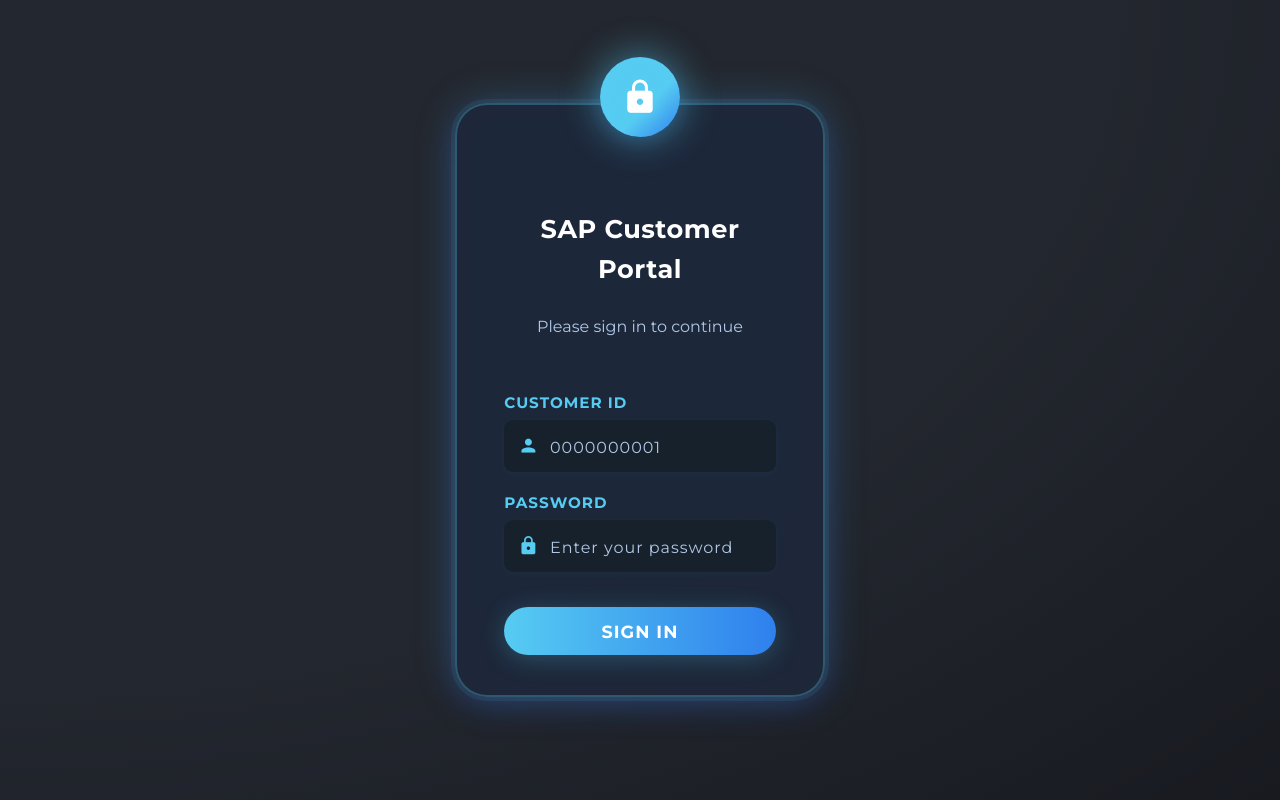
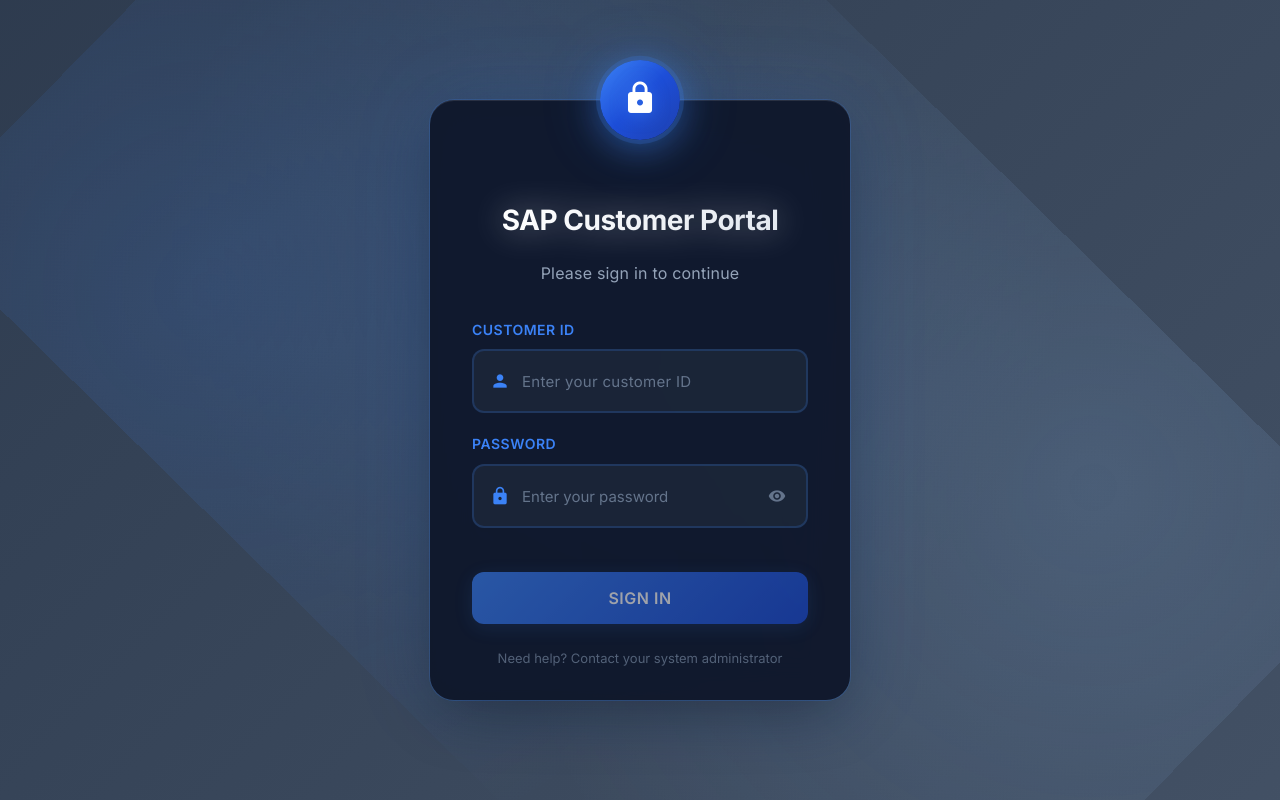
Before and after one commit to muniharikrishnan/sap_portals, an Angular app in the folder portal projects 901548/sap portal frontend/angular-portals/angular-portals48/: page / in a window 1280 px wide. Both pictures are taken after a click on the element "Customer". Built offline with nearby package versions, Linux system fonts and the light colour scheme.

Commit message:
cus-login css updated

```diff
--- a/portal projects 901548/sap portal frontend/angular-portals/angular-portals48/package.json
+++ b/portal projects 901548/sap portal frontend/angular-portals/angular-portals48/package.json
@@ -24,7 +24,9 @@
     "@angular/router": "^19.1.0",
     "@angular/ssr": "^19.1.6",
     "@fortawesome/fontawesome-free": "^6.7.2",
+    "chart.js": "^4.5.0",
     "express": "^4.18.2",
+    "ng2-charts": "^8.0.0",
     "rxjs": "~7.8.0",
     "tslib": "^2.3.0",
     "zone.js": "~0.15.0"
--- a/portal projects 901548/sap portal frontend/angular-portals/angular-portals48/src/app/customer-portal/cus-login/cus-login.component.css
+++ b/portal projects 901548/sap portal frontend/angular-portals/angular-portals48/src/app/customer-portal/cus-login/cus-login.component.css
@@ -1,106 +1,282 @@
-@import url('https://fonts.googleapis.com/css?family=Montserrat:700,400&display=swap');
+
+@import url('https://fonts.googleapis.com/css2?family=Inter:wght@300;400;500;600;700&display=swap');
 @import url('https://fonts.googleapis.com/icon?family=Material+Icons');
+
+* {
+  box-sizing: border-box;
+}
 
 .login-bg {
   min-height: 100vh;
   width: 100vw;
-  background: radial-gradient(ellipse at top left, #23272f 60%, #181a20 100%);
+  background: linear-gradient(135deg, #0f172a 0%, #1e293b 25%, #334155 50%, #475569 75%, #64748b 100%);
+  background-size: 400% 400%;
+  animation: gradientShift 15s ease infinite;
   display: flex;
   align-items: center;
   justify-content: center;
+  position: relative;
+  overflow: hidden;
+}
+
+.login-bg::before {
+  content: '';
+  position: absolute;
+  top: 0;
+  left: 0;
+  right: 0;
+  bottom: 0;
+  background:
+    radial-gradient(circle at 20% 80%, rgba(59, 130, 246, 0.15) 0%, transparent 50%),
+    radial-gradient(circle at 80% 20%, rgba(147, 197, 253, 0.15) 0%, transparent 50%),
+    radial-gradient(circle at 40% 40%, rgba(96, 165, 250, 0.1) 0%, transparent 50%);
+  animation: floatingOrbs 20s ease-in-out infinite;
+}
+
+@keyframes gradientShift {
+  0%, 100% { background-position: 0% 50%; }
+  50% { background-position: 100% 50%; }
+}
+
+@keyframes floatingOrbs {
+  0%, 100% { transform: translate(0, 0) rotate(0deg); }
+  33% { transform: translate(30px, -30px) rotate(120deg); }
+  66% { transform: translate(-20px, 20px) rotate(240deg); }
 }
 
 .login-card {
-  background: rgba(30, 41, 59, 0.85);
-  border-radius: 2rem;
-  box-shadow: 0 0 40px 0 rgba(86, 204, 242, 0.25), 0 8px 32px 0 rgba(31, 38, 135, 0.37);
-  border: 2px solid rgba(86, 204, 242, 0.3);
-  backdrop-filter: blur(16px) saturate(180%);
-  -webkit-backdrop-filter: blur(16px) saturate(180%);
-  padding: 3.5rem 2.5rem 2.5rem 2.5rem;
-  max-width: 370px;
+  background: rgba(15, 23, 42, 0.95);
+  border-radius: 24px;
+  box-shadow:
+    0 0 0 1px rgba(59, 130, 246, 0.2),
+    0 20px 60px -12px rgba(0, 0, 0, 0.4),
+    0 0 80px rgba(59, 130, 246, 0.15),
+    inset 0 1px 0 rgba(255, 255, 255, 0.1);
+  backdrop-filter: blur(20px) saturate(180%);
+  -webkit-backdrop-filter: blur(20px) saturate(180%);
+  padding: 48px 32px 32px;
+  max-width: 420px;
   width: 100%;
   position: relative;
   display: flex;
   flex-direction: column;
   align-items: center;
+  transform: translateY(0);
+  transition: all 0.3s cubic-bezier(0.4, 0, 0.2, 1);
+  animation: cardSlideIn 0.8s cubic-bezier(0.4, 0, 0.2, 1);
+}
+
+.login-card:hover {
+  transform: translateY(-4px);
   box-shadow:
-    0 0 0 4px rgba(86, 204, 242, 0.08),
-    0 0 40px 0 rgba(86, 204, 242, 0.25),
-    0 8px 32px 0 rgba(31, 38, 135, 0.37);
+    0 0 0 1px rgba(59, 130, 246, 0.3),
+    0 32px 80px -12px rgba(0, 0, 0, 0.5),
+    0 0 100px rgba(59, 130, 246, 0.2),
+    inset 0 1px 0 rgba(255, 255, 255, 0.15);
+}
+
+@keyframes cardSlideIn {
+  0% {
+    opacity: 0;
+    transform: translateY(40px) scale(0.95);
+  }
+  100% {
+    opacity: 1;
+    transform: translateY(0) scale(1);
+  }
 }
 
 .icon-circle {
   position: absolute;
-  top: -48px;
+  top: -40px;
   left: 50%;
   transform: translateX(-50%);
-  background: linear-gradient(135deg, #56ccf2 60%, #2f80ed 100%);
+  background: linear-gradient(135deg, #3b82f6 0%, #1d4ed8 50%, #1e40af 100%);
   border-radius: 50%;
   width: 80px;
   height: 80px;
-  box-shadow: 0 0 32px 8px rgba(86, 204, 242, 0.35), 0 4px 16px 0 rgba(47, 128, 237, 0.15);
+  box-shadow:
+    0 0 0 4px rgba(59, 130, 246, 0.2),
+    0 8px 32px rgba(59, 130, 246, 0.4),
+    0 0 60px rgba(59, 130, 246, 0.3);
   display: flex;
   align-items: center;
   justify-content: center;
+  animation: iconPulse 3s ease-in-out infinite;
+  transition: all 0.3s ease;
+}
+
+.icon-circle:hover {
+  transform: translateX(-50%) scale(1.1);
+  box-shadow:
+    0 0 0 6px rgba(59, 130, 246, 0.3),
+    0 12px 40px rgba(59, 130, 246, 0.5),
+    0 0 80px rgba(59, 130, 246, 0.4);
+}
+
+@keyframes iconPulse {
+  0%, 100% {
+    box-shadow:
+      0 0 0 4px rgba(59, 130, 246, 0.2),
+      0 8px 32px rgba(59, 130, 246, 0.4),
+      0 0 60px rgba(59, 130, 246, 0.3);
+  }
+  50% {
+    box-shadow:
+      0 0 0 8px rgba(59, 130, 246, 0.3),
+      0 12px 40px rgba(59, 130, 246, 0.5),
+      0 0 80px rgba(59, 130, 246, 0.4);
+  }
 }
 
 .lock-icon {
-  color: #fff;
-  font-size: 38px;
-  filter: drop-shadow(0 0 8px #56ccf2);
+  color: #ffffff;
+  font-size: 36px;
+  filter: drop-shadow(0 2px 8px rgba(59, 130, 246, 0.5));
+  animation: iconFloat 2s ease-in-out infinite;
+}
+
+@keyframes iconFloat {
+  0%, 100% { transform: translateY(0); }
+  50% { transform: translateY(-2px); }
 }
 
 .portal-title {
-  font-family: 'Montserrat', sans-serif;
+  font-family: 'Inter', sans-serif;
   font-weight: 700;
-  font-size: 1.6rem;
-  color: #fff;
-  margin-top: 48px;
-  margin-bottom: 0.5rem;
+  font-size: 28px;
+  background: linear-gradient(135deg, #ffffff 0%, #e2e8f0 100%);
+  -webkit-background-clip: text;
+  -webkit-text-fill-color: transparent;
+  background-clip: text;
+  margin-top: 56px;
+  margin-bottom: 8px;
   text-align: center;
-  letter-spacing: 0.5px;
+  letter-spacing: -0.5px;
+  line-height: 1.2;
+  animation: titleGlow 2s ease-in-out infinite alternate;
+}
+
+@keyframes titleGlow {
+  0% { filter: drop-shadow(0 0 10px rgba(255, 255, 255, 0.3)); }
+  100% { filter: drop-shadow(0 0 20px rgba(255, 255, 255, 0.5)); }
 }
 
 .portal-subtitle {
-  color: #b2c7e6;
-  font-size: 1rem;
-  margin-bottom: 2rem;
+  color: #94a3b8;
+  font-size: 16px;
+  margin-bottom: 32px;
   text-align: center;
-  font-family: 'Montserrat', sans-serif;
+  font-family: 'Inter', sans-serif;
+  font-weight: 400;
+  letter-spacing: 0.2px;
+  opacity: 0;
+  animation: subtitleFadeIn 1s ease 0.3s forwards;
+}
+
+@keyframes subtitleFadeIn {
+  0% { opacity: 0; transform: translateY(10px); }
+  100% { opacity: 1; transform: translateY(0); }
+}
+
+.form-group {
+  margin-bottom: 16px;
+  width: 100%;
 }
 
 .input-label {
-  font-family: 'Montserrat', sans-serif;
-  font-size: 0.95rem;
-  font-weight: 700;
-  color: #56ccf2;
-  margin-bottom: 0.3rem;
-  margin-top: 1.2rem;
+  font-family: 'Inter', sans-serif;
+  font-size: 14px;
+  font-weight: 600;
+  color: #3b82f6;
+  margin-bottom: 8px;
+  margin-top: 20px;
   display: block;
-  letter-spacing: 1px;
+  letter-spacing: 0.5px;
+  text-transform: uppercase;
+  transition: color 0.2s ease;
+}
+
+.form-group:first-of-type .input-label {
+  margin-top: 0;
 }
 
 .input-group {
   display: flex;
   align-items: center;
-  background: rgba(23, 32, 42, 0.85);
-  border-radius: 0.6rem;
-  box-shadow: 0 2px 8px 0 rgba(86, 204, 242, 0.04);
-  margin-bottom: 0.5rem;
-  padding: 0.2rem 0.8rem;
-  border: 1.5px solid transparent;
-  transition: border 0.2s;
+  background: rgba(30, 41, 59, 0.8);
+  border-radius: 12px;
+  margin-bottom: 8px;
+  padding: 4px 16px;
+  border: 2px solid rgba(59, 130, 246, 0.2);
+  transition: all 0.3s cubic-bezier(0.4, 0, 0.2, 1);
+  position: relative;
+  overflow: hidden;
+}
+
+.input-group::before {
+  content: '';
+  position: absolute;
+  top: 0;
+  left: -100%;
+  width: 100%;
+  height: 100%;
+  background: linear-gradient(90deg, transparent, rgba(59, 130, 246, 0.1), transparent);
+  transition: left 0.5s ease;
 }
 
 .input-group:focus-within {
-  border: 1.5px solid #56ccf2;
+  border-color: #3b82f6;
+  background: rgba(30, 41, 59, 0.9);
+  box-shadow:
+    0 0 0 4px rgba(59, 130, 246, 0.1),
+    0 8px 25px rgba(59, 130, 246, 0.15);
+  transform: translateY(-2px);
+}
+
+.input-group:focus-within::before {
+  left: 100%;
+}
+
+.input-group:focus-within .input-label {
+  color: #60a5fa;
 }
 
 .input-icon {
-  color: #56ccf2;
-  font-size: 1.3rem;
-  margin-right: 0.7rem;
+  color: #3b82f6;
+  font-size: 20px;
+  margin-right: 12px;
+  transition: all 0.3s ease;
+  flex-shrink: 0;
+}
+
+.input-group:focus-within .input-icon {
+  color: #60a5fa;
+  transform: scale(1.1);
+}
+
+.password-toggle {
+  background: none;
+  border: none;
+  color: #64748b;
+  cursor: pointer;
+  padding: 4px;
+  border-radius: 4px;
+  transition: all 0.2s ease;
+  display: flex;
+  align-items: center;
+  justify-content: center;
+  margin-left: 8px;
+  flex-shrink: 0;
+}
+
+.password-toggle:hover {
+  color: #3b82f6;
+  background: rgba(59, 130, 246, 0.1);
+}
+
+.password-toggle .material-icons {
+  font-size: 18px;
 }
 
 input[type="text"],
@@ -108,55 +284,287 @@ input[type="password"] {
   background: transparent;
   border: none;
   outline: none;
-  color: #eaf6fb;
-  font-size: 1.08rem;
-  font-family: 'Montserrat', sans-serif;
-  padding: 0.7rem 0;
+  color: #f8fafc;
+  font-size: 16px;
+  font-family: 'Inter', sans-serif;
+  font-weight: 400;
+  padding: 16px 0;
   width: 100%;
-  letter-spacing: 1px;
+  letter-spacing: 0.3px;
+  transition: all 0.2s ease;
 }
 
 input::placeholder {
-  color: #b2c7e6;
+  color: #64748b;
   opacity: 1;
-  font-size: 1rem;
+  font-size: 15px;
+  font-weight: 400;
+  transition: all 0.2s ease;
+}
+
+input:focus::placeholder {
+  color: #94a3b8;
+  transform: translateX(4px);
+}
+
+.input-error {
+  color: #ef4444;
+  font-size: 12px;
+  font-family: 'Inter', sans-serif;
+  font-weight: 500;
+  margin-top: 4px;
+  margin-left: 4px;
+  opacity: 0;
+  transform: translateY(-4px);
+  animation: errorSlideIn 0.3s ease forwards;
+}
+
+@keyframes errorSlideIn {
+  0% {
+    opacity: 0;
+    transform: translateY(-4px);
+  }
+  100% {
+    opacity: 1;
+    transform: translateY(0);
+  }
 }
 
 .sign-in-btn {
   width: 100%;
-  margin-top: 1.7rem;
-  padding: 0.85rem 0;
+  margin-top: 28px;
+  padding: 16px 0;
   border: none;
-  border-radius: 1.5rem;
-  font-family: 'Montserrat', sans-serif;
-  font-weight: 700;
-  font-size: 1.1rem;
-  color: #fff;
-  background: linear-gradient(to right, #56ccf2, #2f80ed);
-  box-shadow: 0 4px 24px 0 rgba(86, 204, 242, 0.25), 0 0 0 0 rgba(86, 204, 242, 0.0);
+  border-radius: 12px;
+  font-family: 'Inter', sans-serif;
+  font-weight: 600;
+  font-size: 16px;
+  color: #ffffff;
+  background: linear-gradient(135deg, #3b82f6 0%, #1d4ed8 50%, #1e40af 100%);
+  background-size: 200% 200%;
+  box-shadow:
+    0 4px 20px rgba(59, 130, 246, 0.4),
+    0 0 0 0 rgba(59, 130, 246, 0);
   cursor: pointer;
-  transition: box-shadow 0.2s, background 0.2s;
-  letter-spacing: 1px;
+  transition: all 0.3s cubic-bezier(0.4, 0, 0.2, 1);
+  letter-spacing: 0.5px;
+  text-transform: uppercase;
+  position: relative;
+  overflow: hidden;
+}
+
+.sign-in-btn::before {
+  content: '';
+  position: absolute;
+  top: 0;
+  left: -100%;
+  width: 100%;
+  height: 100%;
+  background: linear-gradient(90deg, transparent, rgba(255, 255, 255, 0.2), transparent);
+  transition: left 0.5s ease;
 }
 
 .sign-in-btn:hover,
 .sign-in-btn:focus {
-  box-shadow: 0 0 16px 4px #56ccf2, 0 4px 24px 0 rgba(86, 204, 242, 0.25);
-  background: linear-gradient(to right, #2f80ed, #56ccf2);
+  transform: translateY(-2px);
+  background-position: 100% 0;
+  box-shadow:
+    0 8px 30px rgba(59, 130, 246, 0.5),
+    0 0 0 4px rgba(59, 130, 246, 0.2);
 }
 
-@media (max-width: 500px) {
+.sign-in-btn:hover::before {
+  left: 100%;
+}
+
+.sign-in-btn:active {
+  transform: translateY(0);
+  transition: transform 0.1s ease;
+}
+
+.sign-in-btn:disabled {
+  opacity: 0.6;
+  cursor: not-allowed;
+  transform: none;
+  box-shadow: 0 4px 20px rgba(59, 130, 246, 0.2);
+}
+
+.sign-in-btn:disabled:hover {
+  transform: none;
+  box-shadow: 0 4px 20px rgba(59, 130, 246, 0.2);
+}
+
+.error-message {
+  color: #ef4444;
+  font-size: 14px;
+  font-family: 'Inter', sans-serif;
+  font-weight: 500;
+  margin-top: 16px;
+  text-align: center;
+  padding: 12px 16px;
+  background: rgba(239, 68, 68, 0.1);
+  border: 1px solid rgba(239, 68, 68, 0.3);
+  border-radius: 8px;
+  animation: errorShake 0.5s ease-in-out;
+  display: flex;
+  align-items: center;
+  justify-content: center;
+  gap: 8px;
+}
+
+.error-icon {
+  font-size: 18px;
+  flex-shrink: 0;
+}
+
+@keyframes errorShake {
+  0%, 100% { transform: translateX(0); }
+  25% { transform: translateX(-4px); }
+  75% { transform: translateX(4px); }
+}
+
+.login-footer {
+  margin-top: 24px;
+  text-align: center;
+  width: 100%;
+}
+
+.help-text {
+  color: #64748b;
+  font-size: 13px;
+  font-family: 'Inter', sans-serif;
+  font-weight: 400;
+  margin: 0;
+  opacity: 0.8;
+  transition: opacity 0.2s ease;
+}
+
+.help-text:hover {
+  opacity: 1;
+}
+
+/* Enhanced responsive design */
+@media (max-width: 480px) {
   .login-card {
-    padding: 2.2rem 1.2rem 1.5rem 1.2rem;
-    max-width: 98vw;
+    padding: 40px 24px 24px;
+    max-width: 95vw;
+    margin: 20px;
+    border-radius: 20px;
   }
+
   .icon-circle {
-    width: 62px;
-    height: 62px;
-    top: -32px;
+    width: 70px;
+    height: 70px;
+    top: -35px;
   }
+
+  .lock-icon {
+    font-size: 32px;
+  }
+
   .portal-title {
-    font-size: 1.2rem;
-    margin-top: 36px;
+    font-size: 24px;
+    margin-top: 48px;
+  }
+
+  .portal-subtitle {
+    font-size: 15px;
+    margin-bottom: 28px;
+  }
+
+  .input-group {
+    padding: 2px 14px;
+  }
+
+  input[type="text"],
+  input[type="password"] {
+    padding: 14px 0;
+    font-size: 15px;
+  }
+
+  .sign-in-btn {
+    padding: 14px 0;
+    font-size: 15px;
+    margin-top: 24px;
+  }
+
+  .login-footer {
+    margin-top: 20px;
   }
 }
+
+@media (max-width: 360px) {
+  .login-card {
+    padding: 36px 20px 20px;
+  }
+
+  .portal-title {
+    font-size: 22px;
+  }
+
+  .input-group {
+    padding: 2px 12px;
+  }
+}
+
+/* Loading state for button */
+.sign-in-btn.loading {
+  pointer-events: none;
+  opacity: 0.8;
+}
+
+.sign-in-btn.loading::after {
+  content: '';
+  position: absolute;
+  width: 20px;
+  height: 20px;
+  margin: auto;
+  border: 2px solid transparent;
+  border-top-color: #ffffff;
+  border-radius: 50%;
+  animation: spin 1s linear infinite;
+}
+
+@keyframes spin {
+  0% { transform: rotate(0deg); }
+  100% { transform: rotate(360deg); }
+}
+
+/* Focus styles for accessibility */
+.sign-in-btn:focus-visible {
+  outline: 2px solid #60a5fa;
+  outline-offset: 2px;
+}
+
+input:focus-visible {
+  box-shadow: 0 0 0 2px #60a5fa;
+}
+
+/* High contrast mode support */
+@media (prefers-contrast: high) {
+  .login-card {
+    border: 2px solid #3b82f6;
+  }
+
+  .input-group {
+    border-width: 2px;
+  }
+
+  .portal-title {
+    -webkit-text-fill-color: #ffffff;
+    color: #ffffff;
+  }
+}
+
+/* Reduced motion support */
+@media (prefers-reduced-motion: reduce) {
+  * {
+    animation-duration: 0.01ms !important;
+    animation-iteration-count: 1 !important;
+    transition-duration: 0.01ms !important;
+  }
+
+  .login-bg::before {
+    animation: none;
+  }
+}
--- a/portal projects 901548/sap portal frontend/angular-portals/angular-portals48/src/app/customer-portal/cus-login/cus-login.component.html
+++ b/portal projects 901548/sap portal frontend/angular-portals/angular-portals48/src/app/customer-portal/cus-login/cus-login.component.html
@@ -5,33 +5,78 @@
     </div>
     <h2 class="portal-title">SAP Customer Portal</h2>
     <p class="portal-subtitle">Please sign in to continue</p>
-    <form>
-      <label class="input-label" for="customerId">CUSTOMER ID</label>
+
+    <form (ngSubmit)="onLogin()" #loginForm="ngForm">
+      <div class="form-group">
+        <label class="input-label" for="customerId">Customer ID</label>
         <div class="input-group">
           <span class="material-icons input-icon">person</span>
           <input
             id="customerId"
             type="text"
-          placeholder="0000000001"
+            placeholder="Enter your customer ID"
             autocomplete="username"
             [(ngModel)]="customerId"
             name="customerId"
+            required
+            #customerIdInput="ngModel"
           />
         </div>
-      <label class="input-label" for="password">PASSWORD</label>
+        <div class="input-error" *ngIf="customerIdInput.invalid && customerIdInput.touched">
+          Customer ID is required
+        </div>
+      </div>
+
+      <div class="form-group">
+        <label class="input-label" for="password">Password</label>
         <div class="input-group">
           <span class="material-icons input-icon">lock</span>
           <input
             id="password"
-          type="password"
+            [type]="showPassword ? 'text' : 'password'"
             placeholder="Enter your password"
             autocomplete="current-password"
             [(ngModel)]="password"
             name="password"
+            required
+            #passwordInput="ngModel"
           />
+          <button
+            type="button"
+            class="password-toggle"
+            (click)="togglePasswordVisibility()"
+            [attr.aria-label]="showPassword ? 'Hide password' : 'Show password'"
+          >
+            <span class="material-icons">
+              {{ showPassword ? 'visibility_off' : 'visibility' }}
+            </span>
+          </button>
         </div>
-      <button (click)="onLogin()" type="button" class="sign-in-btn">SIGN IN</button>
-      <p *ngIf="errorMessage" class="error-message">{{ errorMessage }}</p>
-    </form>
+        <div class="input-error" *ngIf="passwordInput.invalid && passwordInput.touched">
+          Password is required
         </div>
       </div>
+
+      <button
+        type="submit"
+        class="sign-in-btn"
+        [class.loading]="isLoading"
+        [disabled]="loginForm.invalid || isLoading"
+      >
+        <span *ngIf="!isLoading">Sign In</span>
+        <span *ngIf="isLoading">Signing In...</span>
+      </button>
+
+      <div class="error-message" *ngIf="errorMessage">
+        <span class="material-icons error-icon">error_outline</span>
+        {{ errorMessage }}
+      </div>
+    </form>
+
+    <div class="login-footer">
+      <p class="help-text">
+        Need help? Contact your system administrator
+      </p>
+    </div>
+  </div>
+</div>
--- a/portal projects 901548/sap portal frontend/angular-portals/angular-portals48/src/app/customer-portal/cus-login/cus-login.component.ts
+++ b/portal projects 901548/sap portal frontend/angular-portals/angular-portals48/src/app/customer-portal/cus-login/cus-login.component.ts
@@ -1,3 +1,4 @@
+
 import { Component, Inject, PLATFORM_ID } from '@angular/core';
 import { HttpClient } from '@angular/common/http';
 import { Router } from '@angular/router';
@@ -16,10 +17,24 @@ export class CusLoginComponent {
   customerId: string = '';
   password: string = '';
   errorMessage: string = '';
+  showPassword: boolean = false;
+  isLoading: boolean = false;
 
   constructor(private http: HttpClient, private router: Router, @Inject(PLATFORM_ID) private platformId: Object) {}
 
+  togglePasswordVisibility() {
+    this.showPassword = !this.showPassword;
+  }
+
   onLogin() {
+    if (!this.customerId || !this.password) {
+      this.errorMessage = 'Please fill in all required fields';
+      return;
+    }
+
+    this.isLoading = true;
+    this.errorMessage = '';
+
     const payload = {
       username: this.customerId,  // Match server.js key
       password: this.password
@@ -27,9 +42,9 @@ export class CusLoginComponent {
 
     this.http.post<any>('http://localhost:3001/api/login', payload).subscribe({
       next: (res) => {
+        this.isLoading = false;
         if (res.status && res.message === 'Successful') {
           console.log('Login successful');
-          alert('Login successful');
           if (isPlatformBrowser(this.platformId)) {
             localStorage.setItem('customerId', this.customerId);
           }
@@ -39,6 +54,7 @@ export class CusLoginComponent {
         }
       },
       error: (err) => {
+        this.isLoading = false;
         this.errorMessage = 'Server error. Please try again later.';
         console.error('Login Error:', err);
       }
```
Lines whose indentation alone changed are shown as unchanged.
